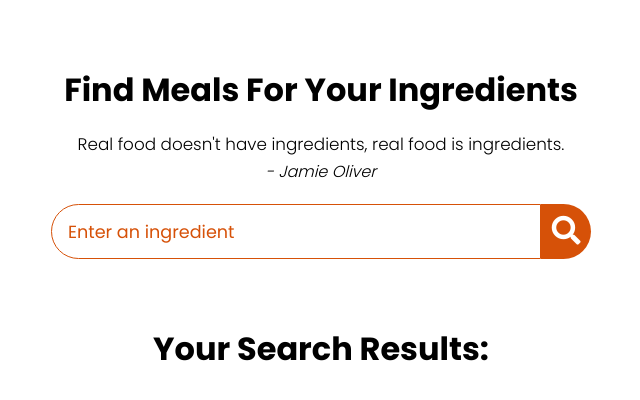
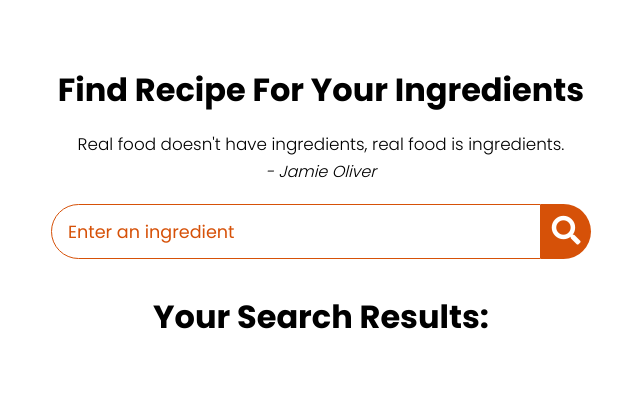
Before and after one commit to bharadwaj1290/food-recipes-app, a plain HTML site: page index.html in a window 1280 px wide. Shown: the whole page, without its empty margins (319-959 px from the left). Drawn offline with Linux system fonts and the light colour scheme.

Commit message:
Update index.html

```diff
--- a/index.html
+++ b/index.html
@@ -12,7 +12,7 @@
   <div class = "container">
     <div class = "meal-wrapper">
       <div class = "meal-search">
-        <h2 class = "title">Find Meals For Your Ingredients</h2>
+        <h2 class = "title">Find Recipe For Your Ingredients</h2>
         <blockquote>Real food doesn't have ingredients, real food is ingredients.<br>
           <cite>- Jamie Oliver</cite>
         </blockquote>
@@ -25,7 +25,7 @@
         </div>
       </div>
 
-      <div class = "meal-result">
+      <div class = "recipe-result">
         <h2 class = "title">Your Search Results:</h2>
         <div id= "meal">
           <!-- meal item -->
```
